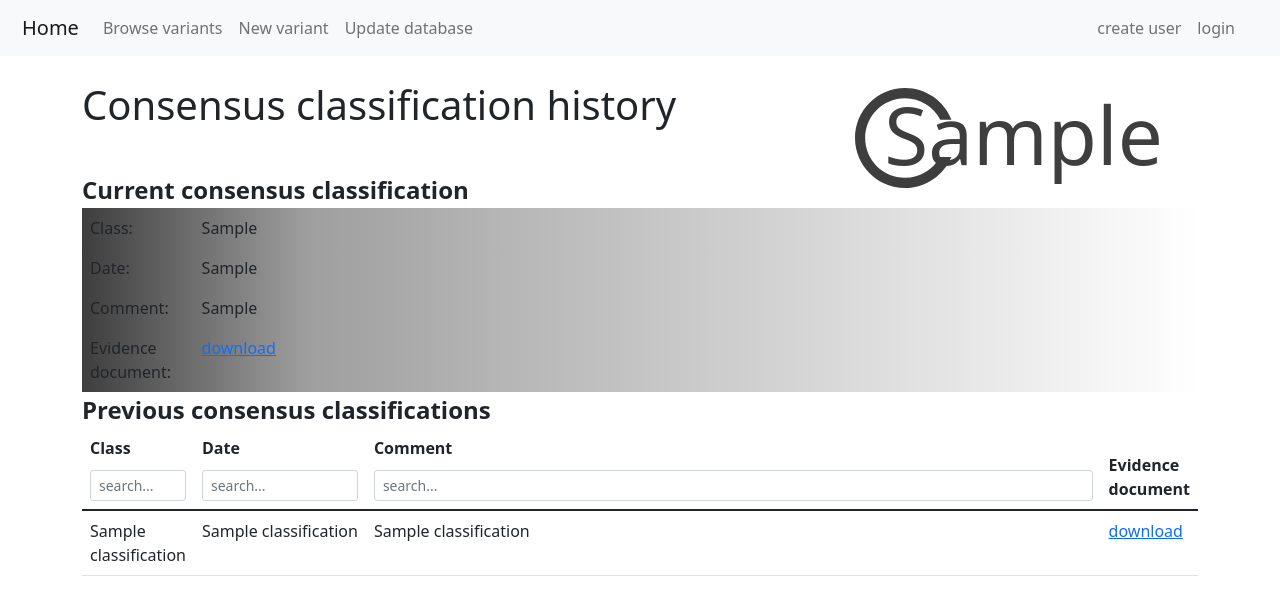
After one commit to GC-HBOC/HerediVar, a Flask app: template src/frontend/webapp/templates/variant/classification_history.html in a window 1280 px wide. The commit adds this page. Shown: the top 615 px of the page. Run offline with Flask 2, Linux system fonts and the light colour scheme; the template is opened without the code that fills it: most values are stand-ins (such as "Sample title", 1, 10 or a date in 2020); some libraries are stand-ins or nearby versions.

Commit message:
added consnesus classification history page (#84) & minor updates & refacoring

```diff
--- a/src/common/pdf_generator.py
+++ b/src/common/pdf_generator.py
@@ -44,11 +44,11 @@ class pdf_gen:
         self.add_spacer()
 
     def add_variant_info(self, variant, classification, date, comment, rsid):
-        tablevalues = [("comment", Paragraph(comment)), ("date", Paragraph(date)), ("class", Paragraph(classification)), ("variant", Paragraph(variant))]
+        tablevalues = [("variant", Paragraph(variant)), ("class", Paragraph(classification)), ("date", Paragraph(date)), ("comment", Paragraph(comment))]
         if rsid is not None:
             rsid = 'rs' + str(rsid)
             tablevalues.append(("rsid", Paragraph(rsid)))
-        tab = Table(tablevalues, hAlign='LEFT')
+        tab = Table(tablevalues, style=[('VALIGN', (0, 0), (-1, -1), 'TOP')], hAlign='LEFT', colWidths=[3*cm, self.width-3*cm])
         self.story.append(tab)
 
     def add_spacer(self):
--- a/src/frontend/webapp/static/css/styles.css
+++ b/src/frontend/webapp/static/css/styles.css
@@ -172,11 +172,6 @@ input.invalid {
     margin-right: 10px;
 }
 
-.classiconposition {
-    margin-right: 6em;
-    margin-bottom: 1.5em;
-}
-
 .bsr {
     margin-right: 25px;
 }
--- a/src/frontend/webapp/static/js/utils.js
+++ b/src/frontend/webapp/static/js/utils.js
@@ -130,6 +130,14 @@ function getCellValue(row, index){
 
 $(document).ready(function()
 {
+    // add default row to all empty tables
+    $(".table").map(function() {
+        var nrows = $(this).find("tbody").find("tr").length
+        if (nrows === 0) {
+            add_default_caption($(this).get(0))
+        }
+    });
+
     ////////// activate bootstrap tooltips
     $("body").tooltip({ selector: '[data-bs-toggle=tooltip]' });
 
@@ -139,6 +147,39 @@ $(document).ready(function()
         var index = $(this).parents('th').index()
         filterTable_one_column($(this).val(), index, table, true)
     });
+
+    // coloring of consensus classification
+    var consensus_classification = document.getElementById('consensusClassificationDIV').textContent.trim()
+    switch (consensus_classification) {
+        case '5':
+            base_color = class5ColorRGB
+            console.log(base_color)
+            break;
+        case '4':
+            base_color = class4ColorRGB
+            break;
+        case '3':
+            base_color = class3ColorRGB
+            break;
+        case '2':
+            base_color = class2ColorRGB
+            break;
+        case '1':
+            base_color = class1ColorRGB
+            break;
+        default:
+            base_color = noClassRGB
+    }
+    $('.classification-gradient').css({'background-color': base_color});
+    $('#class-label').css({'color': base_color});
+
+    if (["1", "2", "3", "4", "5"].includes(consensus_classification)) {
+        tooltip_text = "This variant has been classified by the VUS task-force with the class " + consensus_classification
+    } else {
+        tooltip_text = "This variant has not been classified by the VUS task-force yet."
+    }
+
+    $('#class-label-tooltip-container').attr('title', tooltip_text);
 
 });
 
--- a/src/frontend/webapp/templates/base.html
+++ b/src/frontend/webapp/templates/base.html
@@ -12,6 +12,8 @@
 
     <!-- jquery -->
     <script src="https://ajax.googleapis.com/ajax/libs/jquery/3.6.0/jquery.min.js" crossorigin="anonymous"></script>
+
+    {% import 'macros.html' as macros %}
     {% block headext %}
 
     {% endblock %}
--- /dev/null
+++ b/src/frontend/webapp/templates/macros.html
@@ -0,0 +1,44 @@
+{% macro render_consensus_classification_label(class) %}
+<!-- position this element when you use it! -->
+    <div id="class-label">
+        <svg id="class-label-tooltip-container" xmlns="http://www.w3.org/2000/svg" width="100" height="100" fill="currentColor" viewBox="0 0 250 250" style="position: absolute; z-index:1;" data-bs-toggle="tooltip" title="" data-bs-placement="left">
+            <path d="M212.5,172.3c-16.9,31.1-49.8,52.2-87.6,52.2c-54.9,0-99.5-44.6-99.5-99.5c0-54.9,44.6-99.5,99.5-99.5   c38.3,0,71.6,21.8,88.2,53.6h28C222.9,32.8,177.7,0,125,0C56.1,0,0,56.1,0,125c0,68.9,56.1,125,125,125c52.2,0,97-32.2,115.7-77.7   H212.5z"/>
+        </svg>
+        {% if class != '-' %}
+        <div id="consensusClassificationDIV" fill="currentColor" style="font-size:5em; line-height: 0.85; position: relative; left: 0.36em; top: 0.15em">
+            {{ class }}
+        </div>
+        {% else %}
+        <div id="consensusClassificationDIV" fill="currentColor" style="font-size:5em; line-height: 0.85; position: relative; left: 0.41em; top: 0.15em">
+            -
+        </div>
+        {% endif %}
+    </div>
+
+{% endmacro %}
+
+
+{% macro draw_most_recent_consensus_classification(most_recent_consensus_classification) %}
+<div class="classification-gradient">
+    <table class="table table-borderless " style="table-layout:auto; margin-bottom:0;">
+        <tbody>
+            <tr style="margin-left:0">
+                <td style="width:10%;">Class:</td>
+                <td  style="width:100%;">{{ most_recent_consensus_classification[3] }}</td>
+            </tr>
+            <tr>
+                <td>Date:</td>
+                <td>{{ most_recent_consensus_classification[5] }}</td>
+            </tr>
+            <tr>
+                <td>Comment:</td>
+                <td>{{ most_recent_consensus_classification[4] }}</td>
+            </tr>
+            <tr>
+                <td>Evidence document:</td>
+                <td><a href="{{url_for('download.evidence_document', consensus_classification_id=most_recent_consensus_classification[0]) }}">download</a></td>
+            </tr>
+        </tbody>
+    </table>
+</div>
+{% endmacro %}
--- /dev/null
+++ b/src/frontend/webapp/templates/variant/classification_history.html
@@ -0,0 +1,56 @@
+{% extends 'base.html' %}
+
+{% block content %}
+<div class="container">
+
+
+    <div class="d-flex">
+        <h1 class="bst">{% block title %} Consensus classification history {% endblock %}</h1>
+        <div class="ms-auto" style="margin-top:2em; margin-right:4em; margin-bottom:1em">
+            {{ macros.render_consensus_classification_label(most_recent_consensus_classification[3]) }}
+        </div>
+    </div>
+
+
+    <div class="card-subcaption">
+        Current consensus classification
+    </div>
+
+    {{ macros.draw_most_recent_consensus_classification(most_recent_consensus_classification) }}
+
+
+    <div class="card-subcaption">
+        Previous consensus classifications
+    </div>
+
+    <div class="table-responsive">
+        <table class="table table-hover" id="historyTable" style="table-layout: auto;">
+            <thead>
+                <tr>
+                    <th><div class="sortable">Class</div><input type="text" class="form-control form-control-sm column-filter sst" placeholder="search..."></th>
+                    <th><div class="sortable">Date</div><input type="text" class="form-control form-control-sm column-filter sst" placeholder="search..."></th>
+                    <th><div class="sortable">Comment</div><input type="text" class="form-control form-control-sm column-filter sst" placeholder="search..."></th>
+                    <th>Evidence document</th>
+                </tr>
+            </thead>
+            <tbody>
+                {% for classification in other_consensus_classifications %}
+
+                <tr {% if classification[6] == '1' %}class="classification-gradient"{%endif%}>
+                    <td>{{classification[3]}}</td>
+                    <td style="white-space:nowrap;">{{classification[5]}}</td>
+                    <td style="width:100%">{{ classification[4] }}</td>
+                    <td><a href="{{url_for('download.evidence_document', consensus_classification_id=classification[0]) }}">download</a></td>
+                </tr>
+                {% endfor %}
+            </tbody>
+        </table>
+    </div>
+
+
+{% endblock %}
+
+{% block special_scripts %}
+<script src="/static/js/sortTable.js"></script>
+<script src="/static/js/colors.js"></script>
+{% endblock%}
--- a/src/frontend/webapp/templates/variant/classify.html
+++ b/src/frontend/webapp/templates/variant/classify.html
@@ -5,7 +5,6 @@
 
     <h1 class="bst">{% block title %} Classify variant {{variant_id}} {% endblock %}</h1>
 
-    <form id="classifyForm" class="needs-validation" method="post" >
 
     <div class="d-flex">
         <a class="btn btn-primary bsr" href="{{ url_for('variant.user_classify', variant_id = variant_id) }}">user</a>
@@ -13,12 +12,9 @@
     </div>
 
 
-    </form>
-
 
 
 {% endblock %}
 
 {% block special_scripts %}
-    <script src="/static/js/formValidator.js"></script>
 {% endblock%}
```
Also changed, not shown: src/common/db_IO.py (+10 -2 lines), src/frontend/webapp/io/download_routes.py (+5 -6 lines), src/frontend/webapp/static/js/variant.js (+0 -33 lines), src/frontend/webapp/templates/variant/variant.html (+16 -24 lines), src/frontend/webapp/variant/variant_routes.py (+13 -0 lines).
